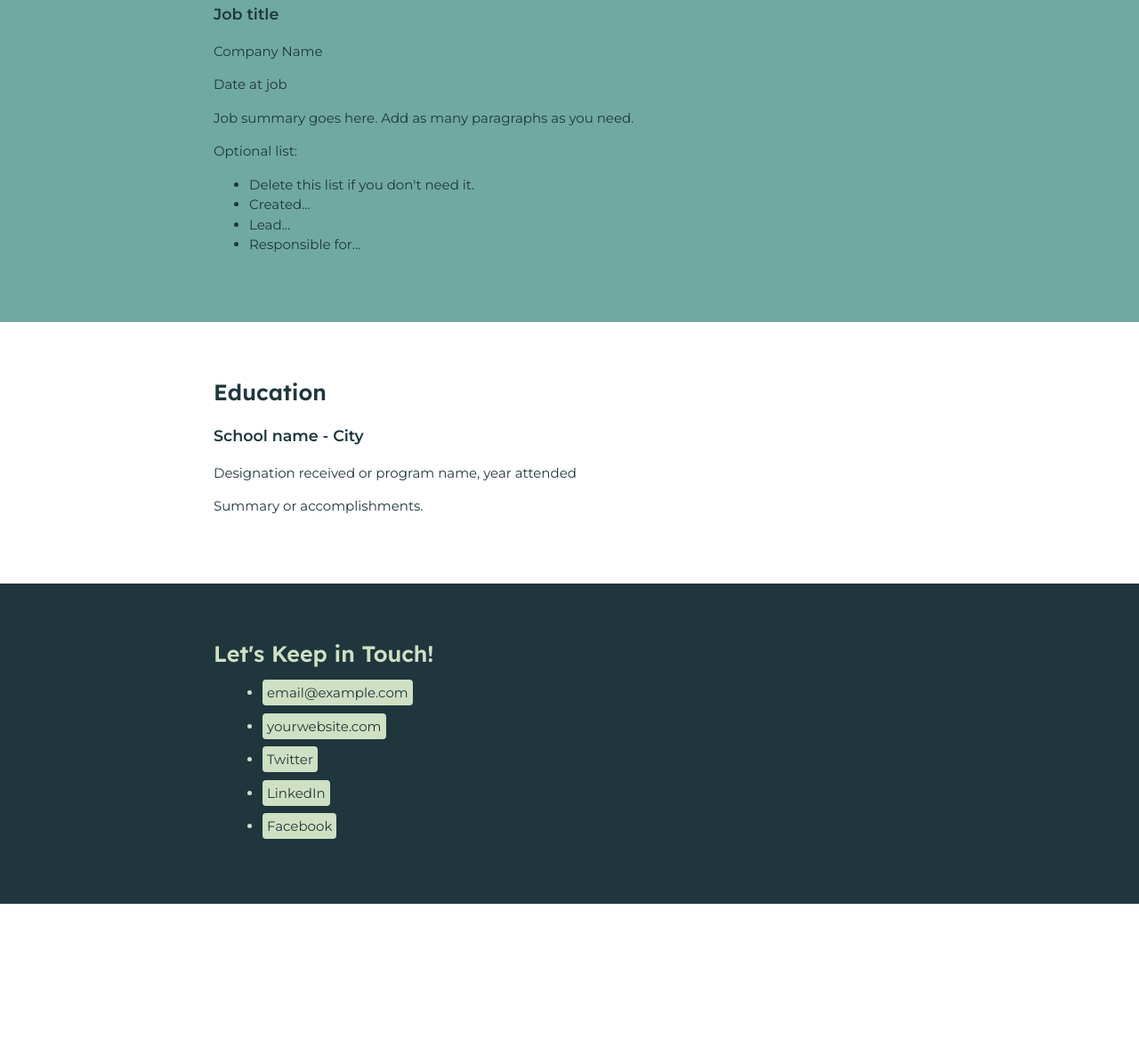
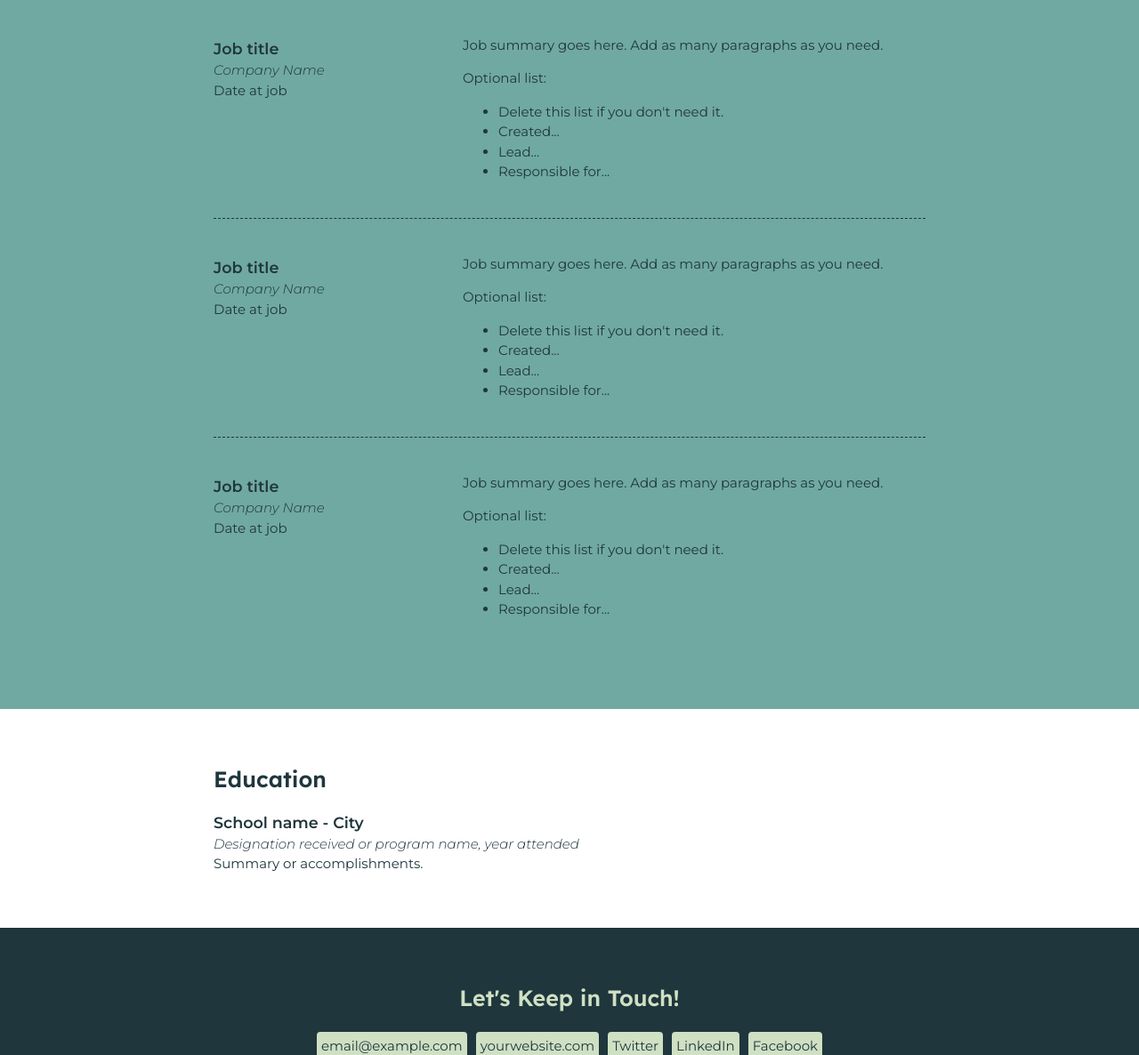
Before and after one commit to 4jwilliams25/css-portfolio, a plain HTML site: page index.html in a window 1280 px wide. Shown: the part 1614-2800 px from the top of the page at 89% size. Before the commit the page ends 2630 px from the top, so only its background shows below. Drawn offline with Linux system fonts and the light colour scheme.

Commit message:
Working final section: responsive layouts

```diff
--- a/css/styles.css
+++ b/css/styles.css
@@ -47,14 +47,32 @@ h2 {
   margin: 0;
 }
 .container {
-  width: 800px;
+  max-width: 800px;
+  width: 85%;
   margin: 0 auto;
   padding: 60px 0;
+}
+h3 {
+  margin-bottom: 0;
+}
+.item-details h3 + p {
+  font-style: italic;
+}
+.item-details h3 ~ p {
+  margin: 0;
+}
+.divider > section {
+  border-bottom: 1px dashed #1f363d;
+  padding: 25px 0;
+}
+.divider > section:last-of-type {
+  border-bottom: none;
 }
 
 /*************** Profile Section **************/
 header {
   background-color: #cfe0c3;
+  text-align: center;
 }
 
 /*********** Projects ***********/
@@ -67,8 +85,6 @@ header {
 }
 .project-item {
   overflow: hidden;
-  border-bottom: 1px dashed #70a9a1;
-  padding: 25px 0;
 }
 .project-item img {
   float: left;
@@ -82,6 +98,11 @@ header {
 .work-experience {
   background-color: #70a9a1;
 }
+.job-item {
+  display: grid;
+  grid-template-columns: 1fr 2fr;
+  column-gap: 20px;
+}
 
 /*********** Education ***********/
 
@@ -89,6 +110,7 @@ header {
 footer {
   background-color: #1f363d;
   color: #cfe0c3;
+  text-align: center;
 }
 footer a {
   color: #1f363d;
@@ -97,10 +119,17 @@ footer a {
   padding: 5px;
   /* border radius will round out the edges */
   border-radius: 4px;
+  display: inline-block;
 }
 footer a:hover {
   background: rgba(207, 224, 195, 80%);
 }
 footer li {
-  margin: 15px;
+  margin: 5px;
 }
+.contact-list {
+  list-style-type: none;
+  padding: 0;
+  display: flex;
+  justify-content: center;
+}
--- a/index.html
+++ b/index.html
@@ -32,7 +32,7 @@
 
       <!-- ********************  PROJECTS / PORTFOLIO  ********************* -->
       <section class="projects">
-        <div class="container">
+        <div class="container divider">
           <h2>Featured Projects</h2>
           <p>
             View selected projects below. More information can be found at
@@ -75,7 +75,7 @@
 
       <!-- ***********************  WORK EXPERIENCE  *********************** -->
       <section class="work-experience">
-        <div class="container">
+        <div class="container item-details divider">
           <h2>Work Experience</h2>
           <p>
             Optional paragraph for work experience summary. Not a part of the
@@ -83,10 +83,13 @@
           </p>
 
           <!-- Copy this whole <section> block to add more jobs. -->
-          <section>
+          <section class="job-item">
+            <div class="job-details">
               <h3>Job title</h3>
               <p>Company Name</p>
               <p>Date at job</p>
+            </div>
+            <div class="job-summary">
               <p>Job summary goes here. Add as many paragraphs as you need.</p>
               <p>Optional list:</p>
               <ul>
@@ -95,6 +98,43 @@
                 <li>Lead...</li>
                 <li>Responsible for...</li>
               </ul>
+            </div>
+          </section>
+
+          <section class="job-item">
+            <div class="job-details">
+              <h3>Job title</h3>
+              <p>Company Name</p>
+              <p>Date at job</p>
+            </div>
+            <div class="job-summary">
+              <p>Job summary goes here. Add as many paragraphs as you need.</p>
+              <p>Optional list:</p>
+              <ul>
+                <li>Delete this list if you don't need it.</li>
+                <li>Created...</li>
+                <li>Lead...</li>
+                <li>Responsible for...</li>
+              </ul>
+            </div>
+          </section>
+
+          <section class="job-item">
+            <div class="job-details">
+              <h3>Job title</h3>
+              <p>Company Name</p>
+              <p>Date at job</p>
+            </div>
+            <div class="job-summary">
+              <p>Job summary goes here. Add as many paragraphs as you need.</p>
+              <p>Optional list:</p>
+              <ul>
+                <li>Delete this list if you don't need it.</li>
+                <li>Created...</li>
+                <li>Lead...</li>
+                <li>Responsible for...</li>
+              </ul>
+            </div>
           </section>
         </div>
         <!-- End of Job block. -->
@@ -102,7 +142,7 @@
 
       <!-- ******************  EDUCATION & CERTIFICATIONS ****************** -->
       <section class="education">
-        <div class="container">
+        <div class="container item-details">
           <h2>Education</h2>
 
           <!-- Copy this whole <section> block to add more schools. -->
@@ -121,7 +161,7 @@
           <h2>Let's Keep in Touch!</h2>
 
           <!-- Social media and contact links. Add or remove any networks. -->
-          <ul>
+          <ul class="contact-list">
             <li><a href="mailto:email@example.com">email@example.com</a></li>
             <li>
               <a href="http://yourwebsite.com" target="_blank"
```
Lines whose indentation alone changed are shown as unchanged.
